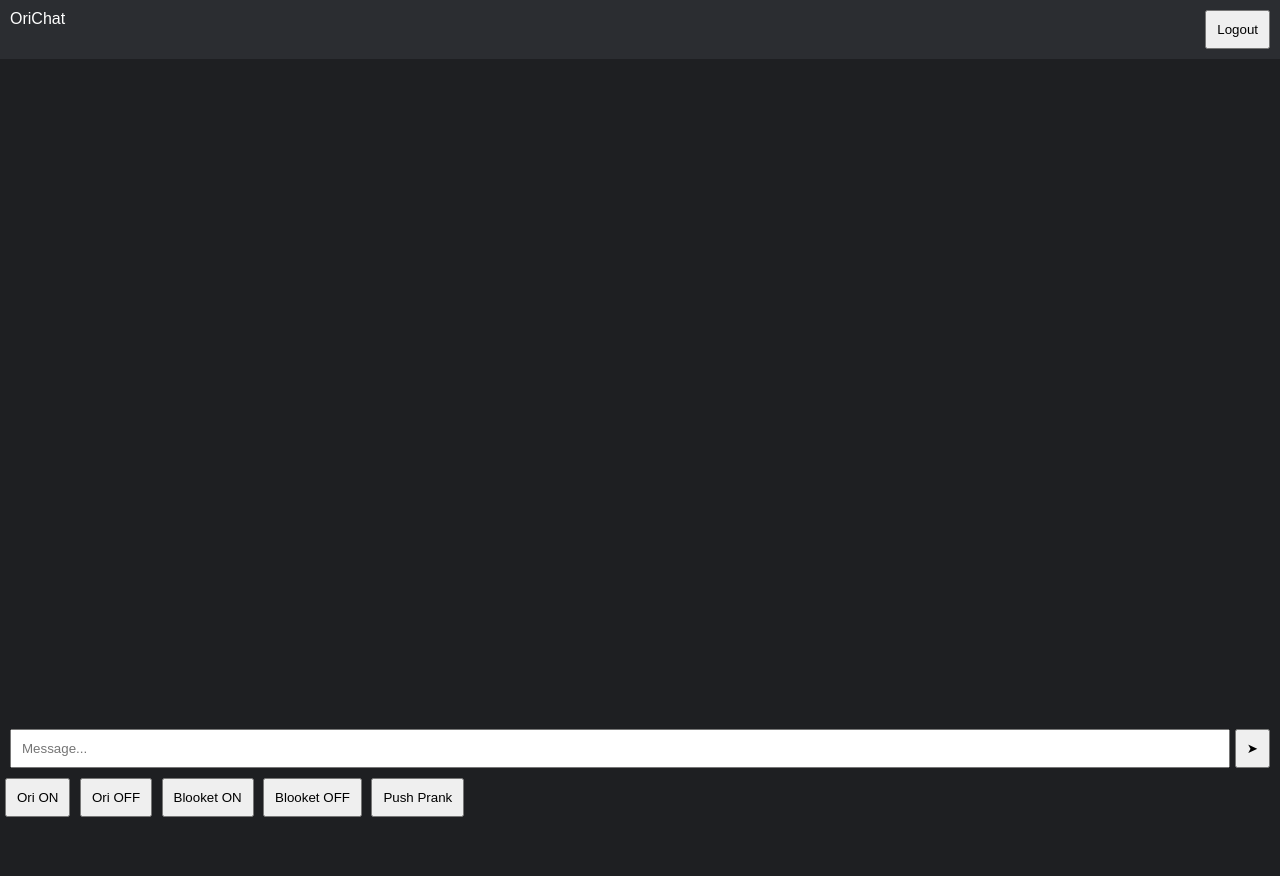
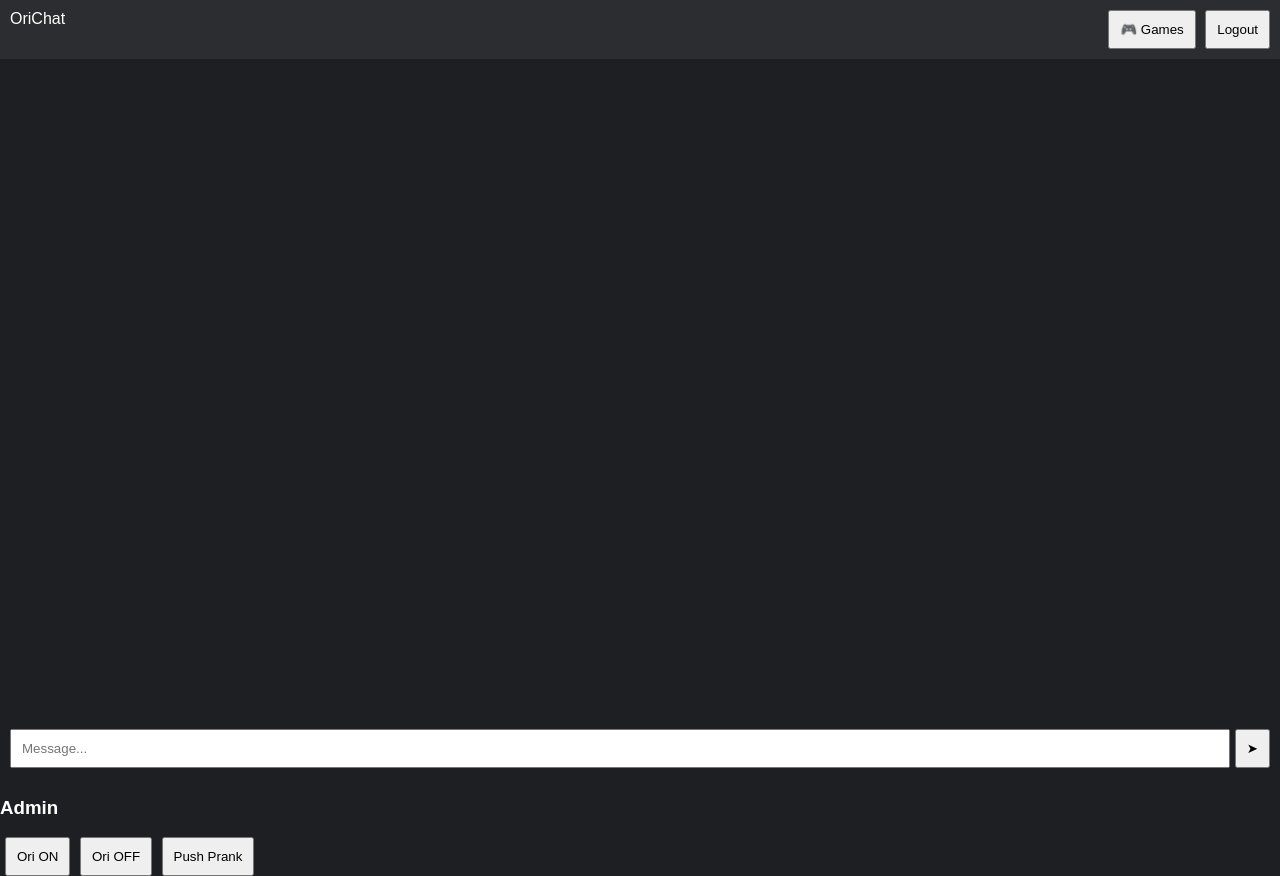
Before and after one commit to 30lnewcomb-byte/OriChatV2, a Flask app: page /chat in a window 1280 px wide. Before the commit the page ends 817 px from the top, so only its background shows below. Run offline with Flask 3, Linux system fonts and the light colour scheme; the visitor is signed in with stand-in values (Sample User, id 1); some libraries are stand-ins or nearby versions.

Commit message:
Update index.html

```diff
--- a/templates/index.html
+++ b/templates/index.html
@@ -6,24 +6,33 @@
 </head>
 <body>
 
+<!-- TOP BAR -->
 <div id="topBar">
     <span>OriChat</span>
+
+    <div>
+        <button onclick="window.location.href='/games'">🎮 Games</button>
         <button onclick="logout()">Logout</button>
     </div>
+</div>
 
+<!-- CHAT -->
 <div id="chat"></div>
 
+<!-- INPUT -->
 <div id="inputBar">
     <input id="msg" placeholder="Message..." onkeydown="if(event.key==='Enter') sendMsg()">
     <button onclick="sendMsg()">➤</button>
 </div>
 
+<!-- ADMIN PANEL -->
 {% if admin %}
 <div id="adminPanel">
+    <h3>Admin</h3>
+
     <button onclick="sendCommand('//ori_on')">Ori ON</button>
     <button onclick="sendCommand('//ori_off')">Ori OFF</button>
-<button onclick="sendCommand('//blooket_on')">Blooket ON</button>
-<button onclick="sendCommand('//blooket_off')">Blooket OFF</button>
+
     <button onclick="pushPrank()">Push Prank</button>
 </div>
 {% endif %}
@@ -31,6 +40,7 @@
 <script src="https://cdn.socket.io/4.5.4/socket.io.min.js"></script>
 <script>
 const socket = io();
+
 const username = "{{ user }}";
 const isAdmin = {{ 'true' if admin else 'false' }};
 
@@ -58,16 +68,21 @@ socket.on("message", data => {
 
     div.innerHTML = `<b>${data.user}</b><br>${data.text}`;
     chat.appendChild(div);
+
     chat.scrollTop = chat.scrollHeight;
 });
 
 function sendCommand(cmd){
-    socket.send({user: username, text: cmd, admin: isAdmin});
+    socket.send({
+        user: username,
+        text: cmd,
+        admin: isAdmin
+    });
 }
 
 function pushPrank(){
-    let p = prompt("Enter prank:");
-    if(p) sendCommand("//prank " + p);
+    let prank = prompt("Enter prank:");
+    if(prank) sendCommand("//prank " + prank);
 }
 
 function logout(){
```
Lines whose indentation alone changed are shown as unchanged.
